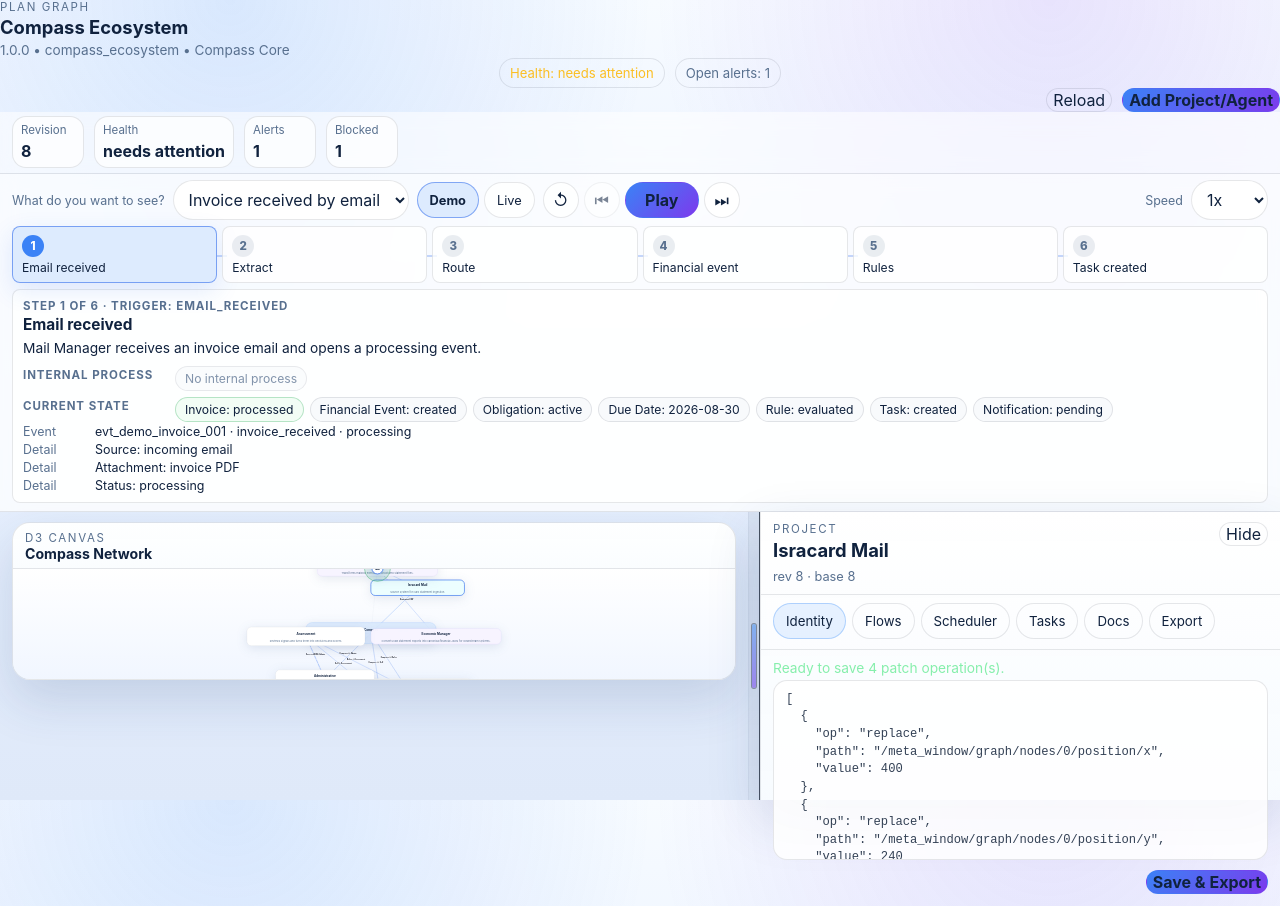
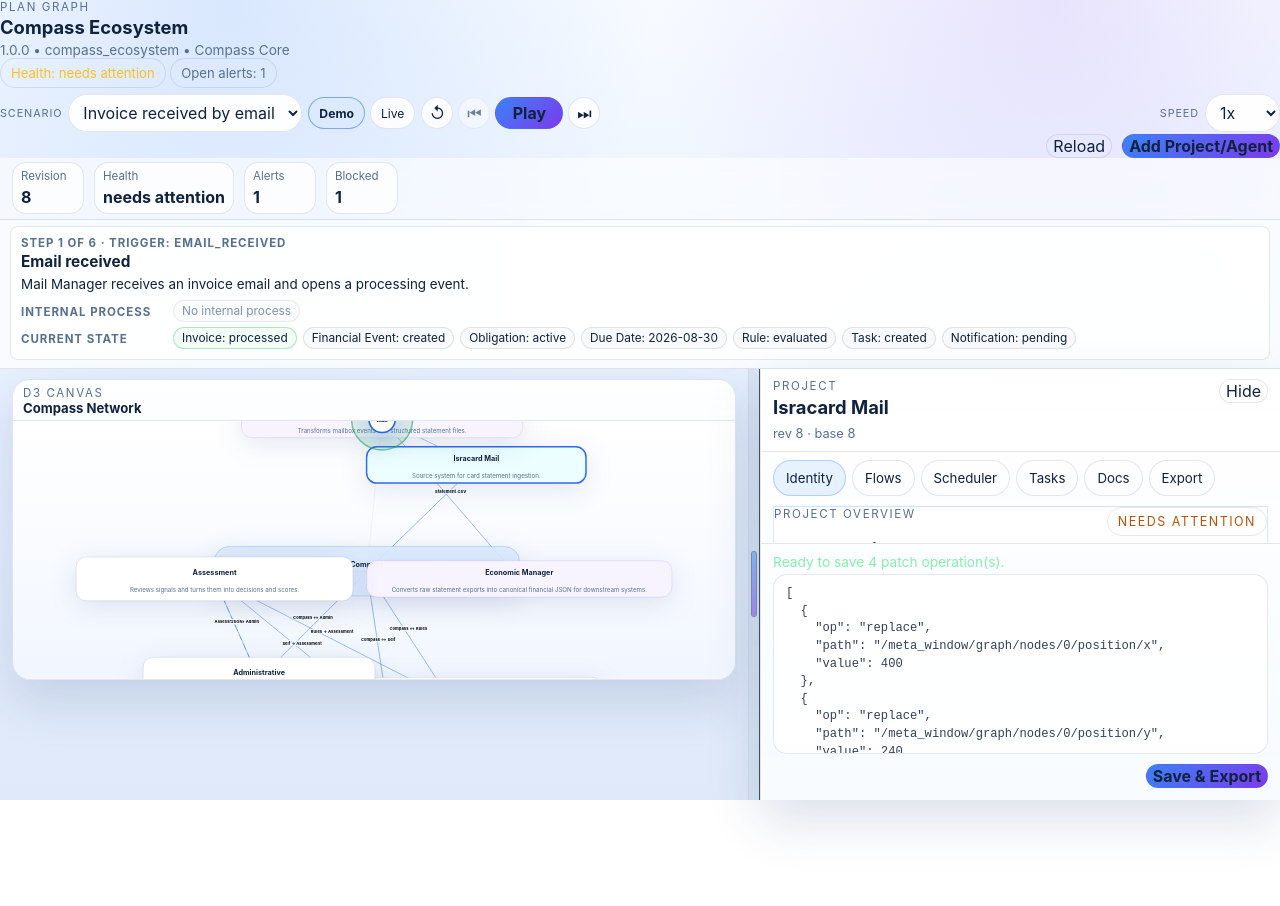
Before and after one commit to mordsm/plan_graph, a website: page index.html in a window 1280 px wide. After the commit the page ends 800 px from the top, so only its background shows below. Drawn offline with Linux system fonts and the light colour scheme.

Commit message:
fix: move process controls into header and widen graph
- Move scenario controls into the top header
- Remove the separate control strip below the header
- Keep current state/internal process compact in the continuation block
- Free more space for the D3 canvas

```diff
--- a/app.js
+++ b/app.js
@@ -631,31 +631,6 @@ function renderProcessVisualization() {
           <div class="process-continuation__chips">${stateChips}</div>
         </div>
       </div>
-      <dl>
-        <dt>Event</dt><dd>${escapeHtml(event.event_id)} · ${escapeHtml(event.event_type)} · ${escapeHtml(event.status)}</dd>
-        ${step.findings.map((finding) => `<dt>Detail</dt><dd>${escapeHtml(finding)}</dd>`).join("")}
-      </dl>
-    `;
-  }
-
-  if (el.internalProcessView) {
-    const internal = step.internalProcess || [];
-    el.internalProcessView.innerHTML = internal.length ? `
-      <div class="internal-process-view__title">Economic Manager internal process</div>
-      <div class="internal-process-chain">
-        ${internal.map((item, index) => `<span class="${index <= Math.min(internal.length - 1, 2) ? "active" : ""}">${escapeHtml(item)}</span>`).join("")}
-      </div>
-    ` : `
-      <div class="internal-process-view__title">Internal process</div>
-      <div class="internal-process-view__empty">No project drill-down for this step.</div>
-    `;
-  }
-
-  if (el.currentStateSummary) {
-    const done = stepIndex === scenario.steps.length - 1;
-    el.currentStateSummary.innerHTML = `
-      <div class="current-state-summary__title">${done ? "Scenario completed" : "Current state"}</div>
-      <ul>${scenario.currentState.map((item, index) => `<li class="${done || index <= stepIndex ? "visible" : ""}">${escapeHtml(item)}</li>`).join("")}</ul>
     `;
   }
 }
--- a/index.html
+++ b/index.html
@@ -16,6 +16,26 @@
           <p id="appSubtitle">Schema-driven D3 canvas and multi-section project drawer.</p>
         </div>
         <div class="topbar__center" id="healthCluster"></div>
+      <div class="topbar__process" aria-label="Scenario controls">
+        <label for="scenarioSelect">Scenario</label>
+        <select id="scenarioSelect" aria-label="Scenario"></select>
+        <div class="mode-toggle" role="group" aria-label="Visualization mode">
+          <button id="demoModeButton" class="mode-button active" type="button">Demo</button>
+          <button id="liveModeButton" class="mode-button" type="button">Live</button>
+        </div>
+        <div class="process-buttons" role="group" aria-label="Scenario controls">
+          <button id="restartScenarioButton" class="icon-button" type="button" title="Restart" aria-label="Restart">↺</button>
+          <button id="previousStepButton" class="icon-button" type="button" title="Previous step" aria-label="Previous step">⏮</button>
+          <button id="playPauseButton" class="primary process-play" type="button">Play</button>
+          <button id="nextStepButton" class="icon-button" type="button" title="Next step" aria-label="Next step">⏭</button>
+        </div>
+        <label class="speed-control" for="scenarioSpeedSelect">Speed</label>
+        <select id="scenarioSpeedSelect" aria-label="Scenario speed">
+          <option value="0.5">0.5x</option>
+          <option value="1" selected>1x</option>
+          <option value="2">2x</option>
+        </select>
+      </div>
         <div class="topbar__right">
           <div class="set-switcher">
             <label for="setSelect">Set</label>
@@ -36,33 +56,8 @@
         <div class="meta-strip__tasks" id="metaTaskBar"></div>
       </section>
 
-      <section class="process-visualization" aria-label="Process visualization">
-        <div class="process-controls">
-          <label for="scenarioSelect">What do you want to see?</label>
-          <select id="scenarioSelect" aria-label="Scenario"></select>
-          <div class="mode-toggle" role="group" aria-label="Visualization mode">
-            <button id="demoModeButton" class="mode-button active" type="button">Demo</button>
-            <button id="liveModeButton" class="mode-button" type="button">Live</button>
-          </div>
-          <div class="process-buttons" role="group" aria-label="Scenario controls">
-            <button id="restartScenarioButton" class="icon-button" type="button" title="Restart" aria-label="Restart">↺</button>
-            <button id="previousStepButton" class="icon-button" type="button" title="Previous step" aria-label="Previous step">⏮</button>
-            <button id="playPauseButton" class="primary process-play" type="button">Play</button>
-            <button id="nextStepButton" class="icon-button" type="button" title="Next step" aria-label="Next step">⏭</button>
-          </div>
-          <label class="speed-control" for="scenarioSpeedSelect">Speed</label>
-          <select id="scenarioSpeedSelect" aria-label="Scenario speed">
-            <option value="0.5">0.5x</option>
-            <option value="1" selected>1x</option>
-            <option value="2">2x</option>
-          </select>
-        </div>
-        <div id="processBar" class="process-bar"></div>
-        <div class="process-details">
-          <div id="stepExplanation" class="step-explanation"></div>
-          <div id="internalProcessView" class="internal-process-view"></div>
-          <div id="currentStateSummary" class="current-state-summary"></div>
-        </div>
+      <section class="process-visualization" aria-label="Process continuation">
+        <div id="stepExplanation" class="step-explanation"></div>
       </section>
 
       <main class="workspace">
--- a/styles.css
+++ b/styles.css
@@ -59,22 +59,23 @@ button { cursor: pointer; }
   grid-column: 1;
   grid-row: 4;
   min-height: 0;
-  padding: 10px 14px 14px;
+  padding: 8px 10px 10px;
   display: flex;
+  height: 100%;
 }
 
 .process-visualization {
   display: grid;
   grid-template-columns: minmax(0, 1fr);
-  gap: 6px;
-  padding: 6px 12px 8px;
+  gap: 4px;
+  padding: 6px 10px 8px;
   border-bottom: 1px solid var(--line);
   background: rgba(255,255,255,0.74);
   backdrop-filter: blur(10px);
 }
 .process-controls {
   grid-column: 1 / -1;
-  display: flex;
+  display: none;
   align-items: center;
   gap: 8px;
   flex-wrap: wrap;
@@ -183,7 +184,7 @@ button { cursor: pointer; }
   color: #fff;
 }
 .process-details {
-  display: grid;
+  display: none;
   grid-template-columns: 1fr;
   gap: 6px;
 }
@@ -207,10 +208,10 @@ button { cursor: pointer; }
   font-size: 0.96rem;
 }
 .step-explanation p {
-  margin: 0 0 7px;
+  margin: 0 0 6px;
   color: var(--text);
-  line-height: 1.35;
-  font-size: 0.86rem;
+  line-height: 1.3;
+  font-size: 0.84rem;
 }
 .step-explanation__meta,
 .internal-process-view__title,
@@ -284,14 +285,14 @@ button { cursor: pointer; }
 
 .process-continuation {
   display: grid;
-  gap: 6px;
-  padding: 1px 0 2px;
+  gap: 4px;
+  padding: 0;
 }
 .process-continuation__row {
   display: grid;
   grid-template-columns: 144px minmax(0, 1fr);
   gap: 8px;
-  align-items: start;
+  align-items: center;
 }
 .process-continuation__label {
   color: var(--muted);
@@ -303,19 +304,23 @@ button { cursor: pointer; }
 }
 .process-continuation__chips {
   display: flex;
-  flex-wrap: wrap;
+  flex-wrap: nowrap;
   gap: 6px;
+  overflow-x: auto;
+  padding-bottom: 1px;
+  scrollbar-width: thin;
 }
 .process-chip,
 .process-state {
   display: inline-flex;
   align-items: center;
-  min-height: 24px;
-  padding: 4px 9px;
+  min-height: 22px;
+  padding: 3px 8px;
   border: 1px solid var(--line);
   border-radius: 999px;
   background: rgba(248, 250, 252, 0.9);
-  font-size: 0.76rem;
+  font-size: 0.74rem;
+  white-space: nowrap;
 }
 .process-chip.active {
   border-color: rgba(37, 99, 235, 0.42);
@@ -353,12 +358,39 @@ button { cursor: pointer; }
   font-size: 0.72rem;
   color: var(--muted);
 }
-.topbar__center {
+.topbar__process {
   display: flex;
-  gap: 10px;
+  align-items: center;
+  gap: 6px;
   flex-wrap: wrap;
-  align-items: center;
   justify-content: center;
+  padding: 6px 0 2px;
+}
+.topbar__process label {
+  color: var(--muted);
+  font-size: 0.68rem;
+  text-transform: uppercase;
+  letter-spacing: 0.08em;
+}
+.topbar__process select {
+  border: 1px solid var(--line);
+  border-radius: 999px;
+  background: rgba(255,255,255,0.92);
+  color: var(--text);
+  padding: 7px 10px;
+}
+.topbar__process .mode-button,
+.topbar__process .icon-button {
+  min-height: 32px;
+  min-width: 32px;
+}
+.topbar__process .process-play {
+  min-width: 68px;
+  min-height: 32px;
+}
+.topbar__process .mode-button {
+  padding: 0 10px;
+  font-size: 0.76rem;
 }
 .topbar__right {
   display: flex;
@@ -464,11 +496,11 @@ button:disabled { opacity: 0.55; cursor: not-allowed; transform: none; }
   flex-direction: column;
   justify-content: flex-start;
   align-items: stretch;
-  gap: 6px;
-  padding: 8px 12px 6px;
+  gap: 4px;
+  padding: 6px 10px 4px;
   border-bottom: 1px solid var(--line);
 }
-.graph-panel__header h2 { margin: 0; font-size: 0.88rem; }
+.graph-panel__header h2 { margin: 0; font-size: 0.82rem; }
 .panel-hint { display: none; }
 .graph-flow-summary {
   display: none;
```
